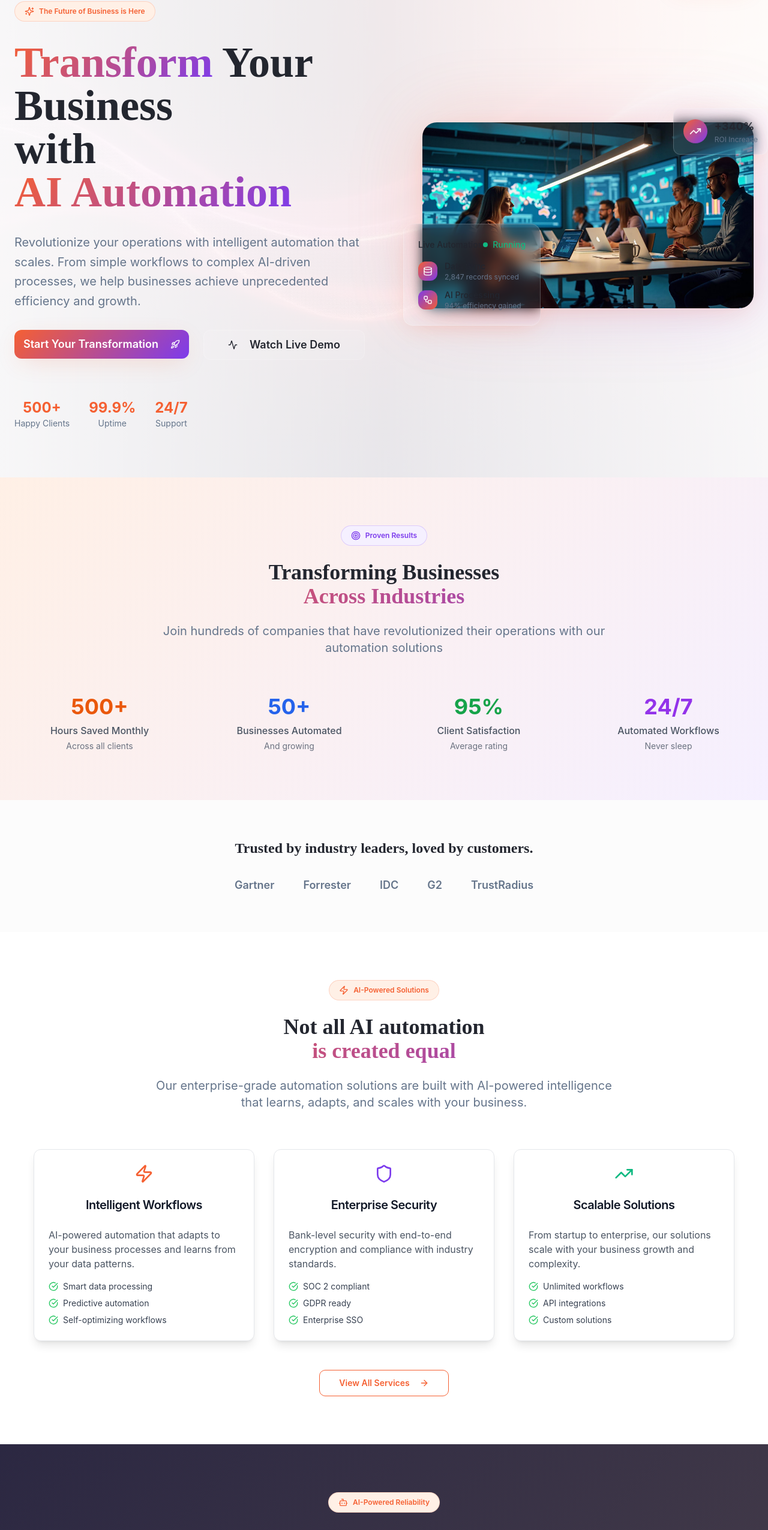
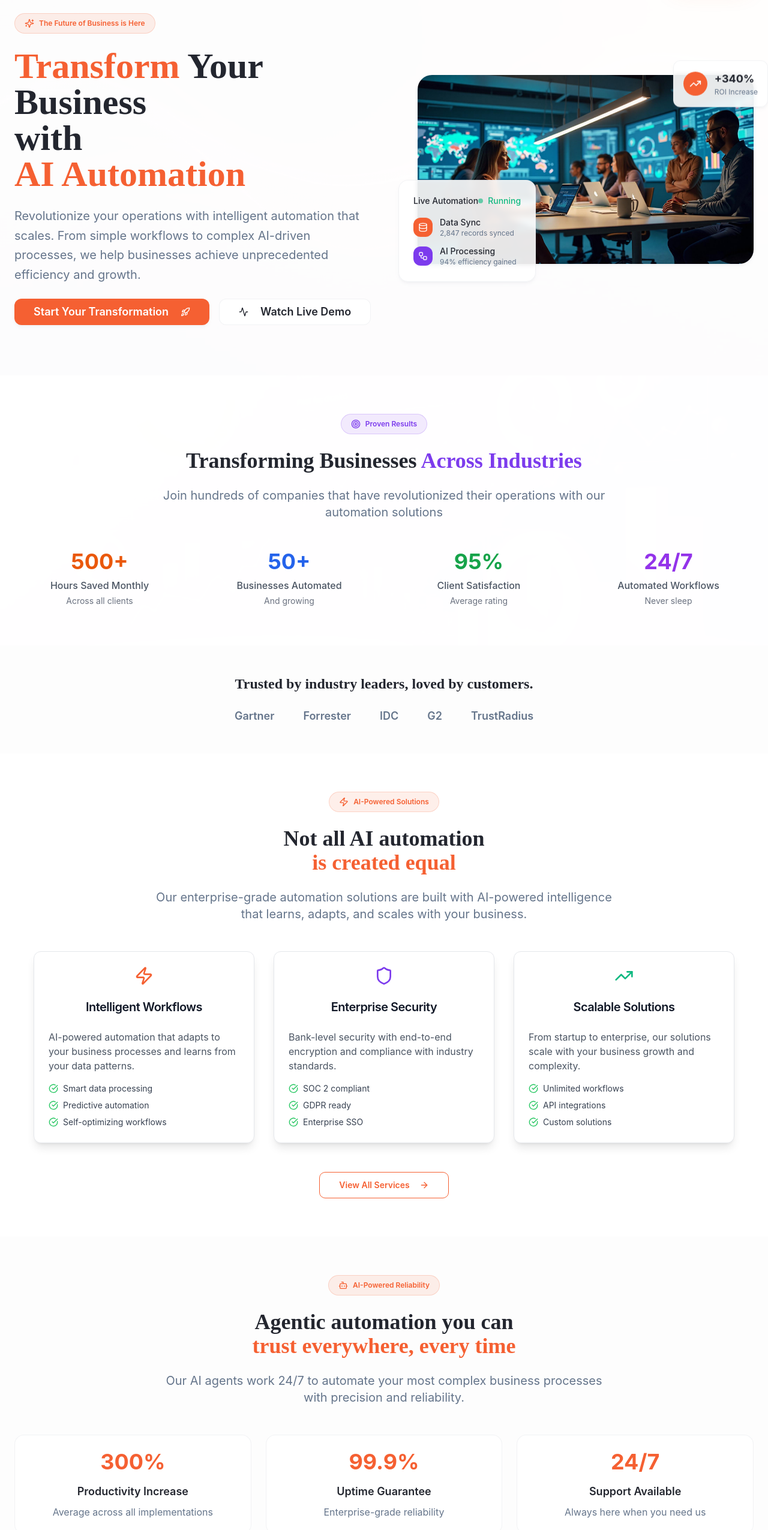
Before and after one commit to hbharmal43/ai-automation-simplified-now, a React (Vite) app: page / in a window 1280 px wide. Shown: the part 78-2629 px from the top of the page at 60% size. Built offline with nearby package versions, Linux system fonts and the light colour scheme.

Commit message:
Improve homepage design
Refactor homepage sections, adjust opacity, remove elements, and reduce whitespace.

```diff
--- a/src/pages/Index.tsx
+++ b/src/pages/Index.tsx
@@ -23,44 +23,43 @@ const Index = () => {
       <Header />
 
       {/* Hero Section with Modern Design */}
-      <section className="relative pt-20 pb-20 overflow-hidden">
-        {/* Background with beautiful gradients and patterns */}
+      <section className="relative pt-20 pb-16 overflow-hidden">
+        {/* Background with subtle patterns */}
         <div className="absolute inset-0">
-          <div className="absolute inset-0 bg-gradient-primary opacity-5"></div>
           <div
-            className="absolute inset-0 opacity-30"
+            className="absolute inset-0 opacity-20"
             style={{
               backgroundImage: `url(${heroAbstractBg})`,
               backgroundSize: 'cover',
               backgroundPosition: 'center',
             }}
           ></div>
-          <div className="absolute inset-0 bg-gradient-to-r from-background/90 via-background/70 to-background/90"></div>
+          <div className="absolute inset-0 bg-background/95"></div>
         </div>
 
         <div className="relative container mx-auto px-6">
-          <div className="grid grid-cols-1 lg:grid-cols-2 gap-16 items-center min-h-[80vh]">
-            <div className="space-y-8 z-10">
-              <Badge className="bg-primary-light border-primary/20 text-primary font-semibold px-4 py-2 animate-fade-in shimmer">
+          <div className="grid grid-cols-1 lg:grid-cols-2 gap-12 items-center min-h-[70vh]">
+            <div className="space-y-6 z-10">
+              <Badge className="bg-primary/10 border-primary/20 text-primary font-semibold px-4 py-2 animate-fade-in">
                 <Sparkles className="w-4 h-4 mr-2" />
                 The Future of Business is Here
               </Badge>
 
-              <h1 className="text-5xl lg:text-7xl font-display font-bold leading-tight animate-slide-up">
-                <span className="text-gradient">Transform</span> Your Business
+              <h1 className="text-5xl lg:text-6xl font-display font-bold leading-tight animate-slide-up">
+                <span className="text-primary">Transform</span> Your Business
                 <span className="text-foreground block">with </span>
-                <span className="text-gradient">AI Automation</span>
+                <span className="text-primary">AI Automation</span>
               </h1>
 
               <p className="text-xl text-muted-foreground leading-relaxed max-w-2xl animate-fade-in" style={{ animationDelay: '0.3s' }}>
                 Revolutionize your operations with intelligent automation that scales. From simple workflows to complex AI-driven processes, we help businesses achieve unprecedented efficiency and growth.
               </p>
 
-              <div className="flex flex-col sm:flex-row gap-6 animate-fade-in" style={{ animationDelay: '0.5s' }}>
+              <div className="flex flex-col sm:flex-row gap-4 animate-fade-in" style={{ animationDelay: '0.5s' }}>
                 <Button
                   size="lg"
                   onClick={scrollToContact}
-                  className="bg-gradient-primary text-primary-foreground text-lg px-10 py-6 rounded-xl font-semibold shadow-elegant hover:shadow-glow hover-lift shimmer group"
+                  className="bg-primary text-primary-foreground text-lg px-8 py-4 rounded-xl font-semibold shadow-card hover:shadow-elegant hover-lift group"
                 >
                   Start Your Transformation
                   <Rocket className="ml-3 h-5 w-5 group-hover:translate-x-1 transition-transform" />
@@ -68,53 +67,36 @@ const Index = () => {
                 <Button
                   variant="outline"
                   size="lg"
-                  className="text-lg px-10 py-6 rounded-xl font-semibold glass hover:bg-primary/5 border-primary/20"
+                  className="text-lg px-8 py-4 rounded-xl font-semibold bg-card/80 backdrop-blur-sm border-border/50"
                 >
                   <Activity className="mr-3 h-5 w-5" />
                   Watch Live Demo
                 </Button>
-              </div>
-
-              {/* Trust indicators */}
-              <div className="flex items-center space-x-8 pt-8 animate-fade-in" style={{ animationDelay: '0.7s' }}>
-                <div className="text-center">
-                  <div className="text-2xl font-bold text-primary">500+</div>
-                  <div className="text-sm text-muted-foreground">Happy Clients</div>
-                </div>
-                <div className="text-center">
-                  <div className="text-2xl font-bold text-primary">99.9%</div>
-                  <div className="text-sm text-muted-foreground">Uptime</div>
-                </div>
-                <div className="text-center">
-                  <div className="text-2xl font-bold text-primary">24/7</div>
-                  <div className="text-sm text-muted-foreground">Support</div>
-                </div>
               </div>
             </div>
 
             <div className="relative animate-fade-in lg:pl-8" style={{ animationDelay: '0.4s' }}>
               {/* Main hero image */}
               <div className="relative group">
-                <div className="absolute inset-0 bg-gradient-primary rounded-3xl blur-3xl opacity-20 group-hover:opacity-30 transition-opacity duration-700"></div>
                 <img
                   src={heroBusinessTeam}
                   alt="Professional team working with AI automation"
-                  className="relative rounded-3xl shadow-elegant hover:shadow-glow transition-all duration-700 hover-lift w-full"
+                  className="relative rounded-3xl shadow-card hover:shadow-elegant transition-all duration-700 hover-lift w-full"
                 />
 
                 {/* Floating automation card */}
-                <div className="absolute -bottom-8 -left-8 bg-card glass border-primary/20 rounded-2xl p-6 shadow-elegant animate-float">
+                <div className="absolute -bottom-8 -left-8 bg-card/90 backdrop-blur-sm border border-border/50 rounded-2xl p-6 shadow-card animate-float">
                   <div className="space-y-4">
                     <div className="flex items-center justify-between">
                       <div className="text-sm font-medium text-card-foreground">Live Automation</div>
                       <div className="flex items-center text-emerald-500 text-sm font-medium">
-                        <div className="w-2 h-2 bg-emerald-500 rounded-full mr-2 animate-pulse-glow"></div>
+                        <div className="w-2 h-2 bg-emerald-500 rounded-full mr-2 animate-pulse"></div>
                         Running
                       </div>
                     </div>
                     <div className="space-y-3">
                       <div className="flex items-center space-x-3">
-                        <div className="w-8 h-8 bg-gradient-primary rounded-lg flex items-center justify-center">
+                        <div className="w-8 h-8 bg-primary rounded-lg flex items-center justify-center">
                           <Database className="h-4 w-4 text-primary-foreground" />
                         </div>
                         <div className="flex-1">
@@ -123,7 +105,7 @@ const Index = () => {
                         </div>
                       </div>
                       <div className="flex items-center space-x-3">
-                        <div className="w-8 h-8 bg-gradient-secondary rounded-lg flex items-center justify-center">
+                        <div className="w-8 h-8 bg-secondary rounded-lg flex items-center justify-center">
                           <Workflow className="h-4 w-4 text-secondary-foreground" />
                         </div>
                         <div className="flex-1">
@@ -136,9 +118,9 @@ const Index = () => {
                 </div>
 
                 {/* Success metrics card */}
-                <div className="absolute -top-6 -right-6 bg-card glass border-primary/20 rounded-xl p-4 shadow-elegant animate-float" style={{ animationDelay: '1s' }}>
+                <div className="absolute -top-6 -right-6 bg-card/90 backdrop-blur-sm border border-border/50 rounded-xl p-4 shadow-card animate-float" style={{ animationDelay: '1s' }}>
                   <div className="flex items-center space-x-3">
-                    <div className="w-10 h-10 bg-gradient-primary rounded-full flex items-center justify-center">
+                    <div className="w-10 h-10 bg-primary rounded-full flex items-center justify-center">
                       <TrendingUp className="h-5 w-5 text-primary-foreground" />
                     </div>
                     <div>
@@ -154,24 +136,23 @@ const Index = () => {
       </section>
 
       {/* Stats Section with Visual Enhancement */}
-      <section className="py-20 relative overflow-hidden">
+      <section className="py-16 relative overflow-hidden">
         <div className="absolute inset-0">
           <img
             src={statsVisualization}
             alt="Analytics visualization"
             className="w-full h-full object-cover opacity-5"
           />
-          <div className="absolute inset-0 bg-gradient-light"></div>
+          <div className="absolute inset-0 bg-background/95"></div>
         </div>
         <div className="relative container mx-auto px-6">
-          <div className="text-center mb-16">
-            <Badge className="bg-secondary-light border-secondary/20 text-secondary font-semibold px-4 py-2 mb-6 animate-fade-in">
+          <div className="text-center mb-12">
+            <Badge className="bg-secondary/10 border-secondary/20 text-secondary font-semibold px-4 py-2 mb-6 animate-fade-in">
               <Target className="w-4 h-4 mr-2" />
               Proven Results
             </Badge>
             <h2 className="text-4xl font-display font-bold text-foreground mb-6 animate-slide-up">
-              Transforming Businesses
-              <span className="text-gradient block">Across Industries</span>
+              Transforming Businesses <span className="text-secondary">Across Industries</span>
             </h2>
             <p className="text-xl text-muted-foreground max-w-3xl mx-auto animate-fade-in" style={{ animationDelay: '0.3s' }}>
               Join hundreds of companies that have revolutionized their operations with our automation solutions
@@ -184,9 +165,9 @@ const Index = () => {
       </section>
 
       {/* Trust Section */}
-      <section className="py-16 bg-muted/30">
+      <section className="py-12 bg-muted/20">
         <div className="container mx-auto px-6 text-center">
-          <h2 className="text-2xl font-display font-semibold text-foreground mb-8 animate-fade-in">
+          <h2 className="text-2xl font-display font-semibold text-foreground mb-6 animate-fade-in">
             Trusted by industry leaders, loved by customers.
           </h2>
           <div className="flex justify-center items-center space-x-12 opacity-60 animate-fade-in" style={{ animationDelay: '0.2s' }}>
@@ -200,16 +181,16 @@ const Index = () => {
       </section>
 
       {/* Services Section */}
-      <section id="services" className="py-20 px-6 bg-background">
+      <section id="services" className="py-16 px-6 bg-background">
         <div className="container mx-auto">
-          <div className="text-center mb-16">
-            <Badge className="bg-primary-light border-primary/20 text-primary font-semibold px-4 py-2 mb-6 animate-fade-in">
+          <div className="text-center mb-12">
+            <Badge className="bg-primary/10 border-primary/20 text-primary font-semibold px-4 py-2 mb-6 animate-fade-in">
               <Zap className="w-4 h-4 mr-2" />
               AI-Powered Solutions
             </Badge>
             <h2 className="text-4xl font-display font-bold text-foreground mb-6 animate-slide-up">
               Not all AI automation
-              <span className="text-gradient block">is created equal</span>
+              <span className="text-primary block">is created equal</span>
             </h2>
             <p className="text-xl text-muted-foreground max-w-3xl mx-auto animate-fade-in" style={{ animationDelay: '0.2s' }}>
               Our enterprise-grade automation solutions are built with AI-powered intelligence that learns, adapts, and scales with your business.
@@ -254,38 +235,37 @@ const Index = () => {
       </section>
 
       {/* Process Automation Section */}
-      <section className="py-20 bg-gradient-dark text-primary-foreground relative overflow-hidden">
-        <div className="absolute inset-0 bg-gradient-secondary opacity-10"></div>
+      <section className="py-16 bg-muted/20 relative overflow-hidden">
         <div className="relative container mx-auto px-6">
-          <div className="text-center mb-16">
-            <Badge className="bg-primary-light border-primary/20 text-primary font-semibold px-4 py-2 mb-6 animate-fade-in">
+          <div className="text-center mb-12">
+            <Badge className="bg-primary/10 border-primary/20 text-primary font-semibold px-4 py-2 mb-6 animate-fade-in">
               <Bot className="w-4 h-4 mr-2" />
               AI-Powered Reliability
             </Badge>
-            <h2 className="text-4xl font-display font-bold mb-6 animate-slide-up">
+            <h2 className="text-4xl font-display font-bold mb-6 animate-slide-up text-foreground">
               Agentic automation you can
-              <span className="text-gradient block">trust everywhere, every time</span>
+              <span className="text-primary block">trust everywhere, every time</span>
             </h2>
-            <p className="text-xl text-primary-foreground/80 max-w-3xl mx-auto animate-fade-in" style={{ animationDelay: '0.2s' }}>
+            <p className="text-xl text-muted-foreground max-w-3xl mx-auto animate-fade-in" style={{ animationDelay: '0.2s' }}>
               Our AI agents work 24/7 to automate your most complex business processes with precision and reliability.
             </p>
           </div>
 
-          <div className="grid grid-cols-1 md:grid-cols-3 gap-8 text-center">
-            <div className="glass rounded-2xl p-8 hover-lift animate-slide-in" style={{ animationDelay: '0.3s' }}>
-              <div className="text-4xl font-bold text-gradient mb-4 animate-pulse-glow">300%</div>
-              <div className="text-lg font-semibold mb-2 text-primary-foreground">Productivity Increase</div>
-              <div className="text-primary-foreground/70">Average across all implementations</div>
+          <div className="grid grid-cols-1 md:grid-cols-3 gap-6 text-center">
+            <div className="bg-card/70 backdrop-blur-sm border border-border/50 rounded-2xl p-6 hover-lift animate-slide-in" style={{ animationDelay: '0.3s' }}>
+              <div className="text-4xl font-bold text-primary mb-4">300%</div>
+              <div className="text-lg font-semibold mb-2 text-card-foreground">Productivity Increase</div>
+              <div className="text-muted-foreground">Average across all implementations</div>
             </div>
-            <div className="glass rounded-2xl p-8 hover-lift animate-slide-in" style={{ animationDelay: '0.4s' }}>
-              <div className="text-4xl font-bold text-gradient mb-4 animate-pulse-glow">99.9%</div>
-              <div className="text-lg font-semibold mb-2 text-primary-foreground">Uptime Guarantee</div>
-              <div className="text-primary-foreground/70">Enterprise-grade reliability</div>
+            <div className="bg-card/70 backdrop-blur-sm border border-border/50 rounded-2xl p-6 hover-lift animate-slide-in" style={{ animationDelay: '0.4s' }}>
+              <div className="text-4xl font-bold text-primary mb-4">99.9%</div>
+              <div className="text-lg font-semibold mb-2 text-card-foreground">Uptime Guarantee</div>
+              <div className="text-muted-foreground">Enterprise-grade reliability</div>
             </div>
-            <div className="glass rounded-2xl p-8 hover-lift animate-slide-in" style={{ animationDelay: '0.5s' }}>
-              <div className="text-4xl font-bold text-gradient mb-4 animate-pulse-glow">24/7</div>
-              <div className="text-lg font-semibold mb-2 text-primary-foreground">Support Available</div>
-              <div className="text-primary-foreground/70">Always here when you need us</div>
+            <div className="bg-card/70 backdrop-blur-sm border border-border/50 rounded-2xl p-6 hover-lift animate-slide-in" style={{ animationDelay: '0.5s' }}>
+              <div className="text-4xl font-bold text-primary mb-4">24/7</div>
+              <div className="text-lg font-semibold mb-2 text-card-foreground">Support Available</div>
+              <div className="text-muted-foreground">Always here when you need us</div>
             </div>
           </div>
         </div>
```
